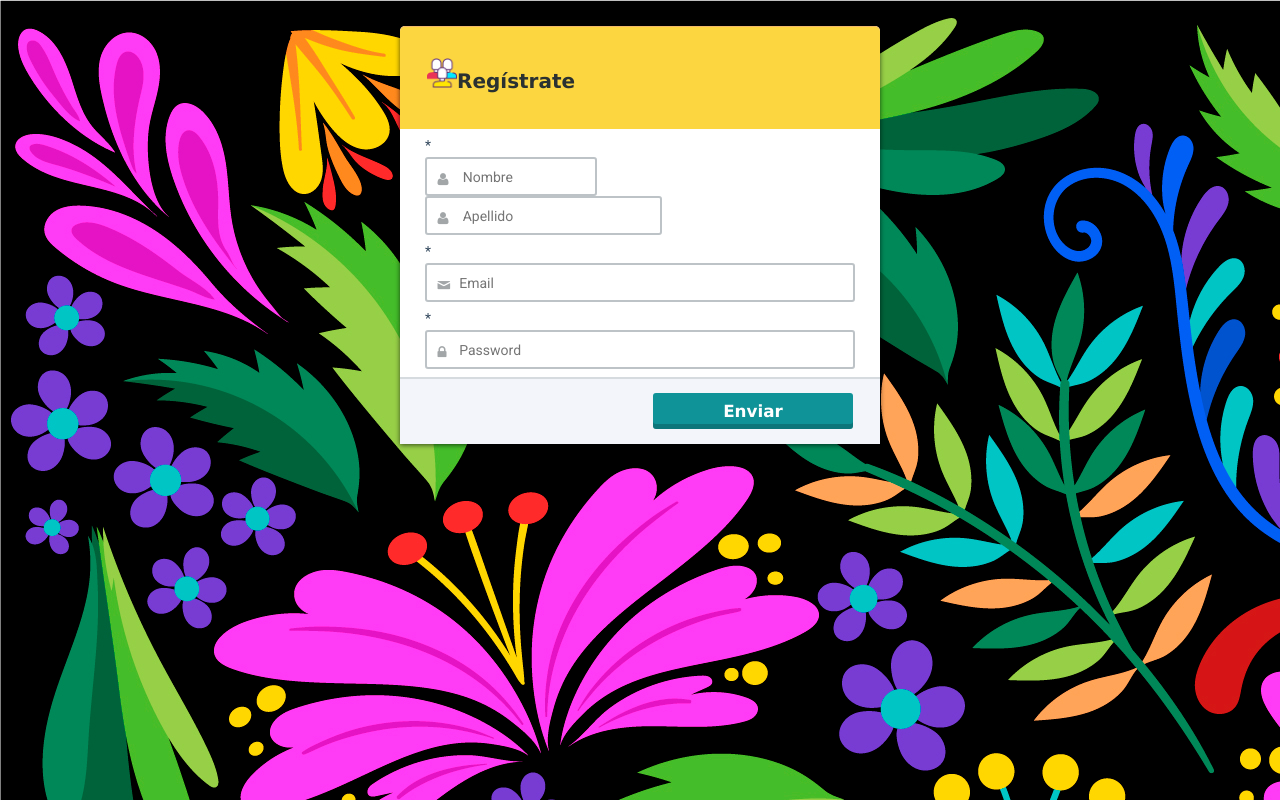
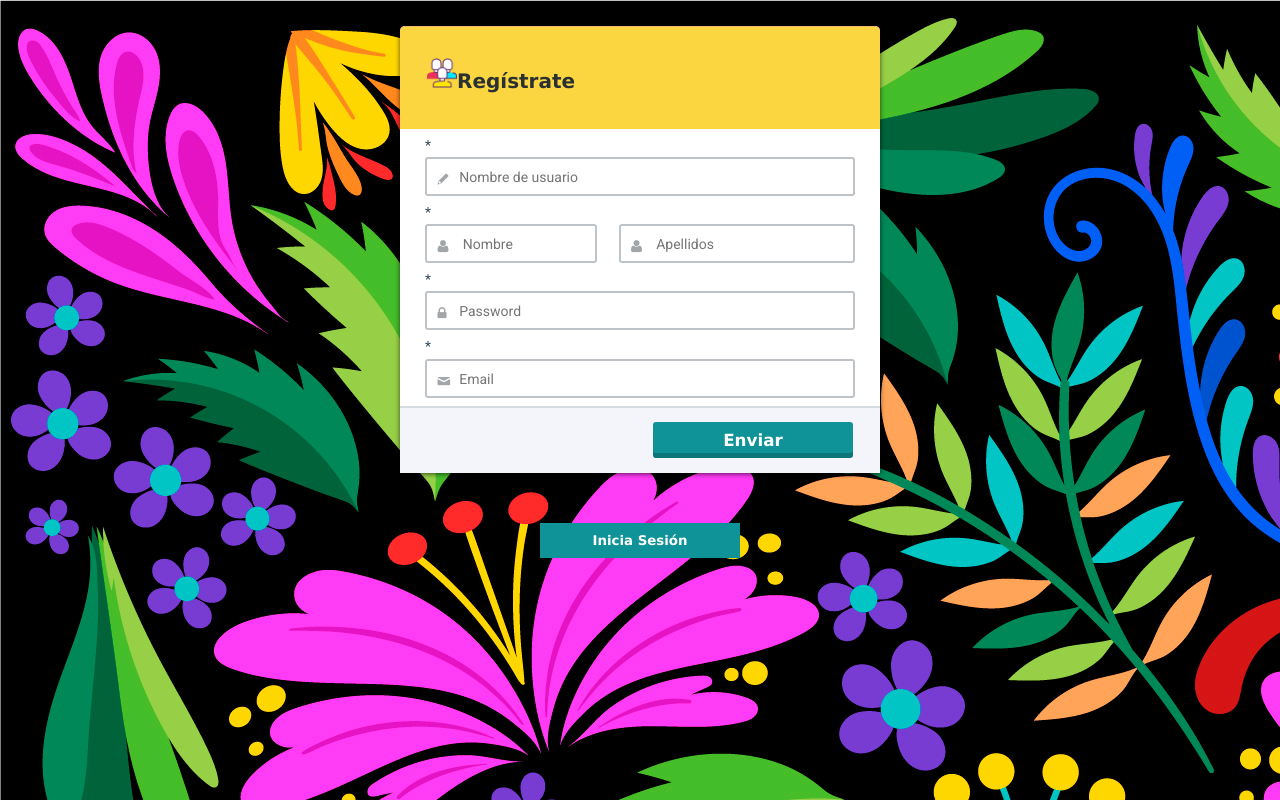
Before and after one commit to SistemasTecTlaxiaco/Oaxaqueando, a PHP site: the page made by Sign UP.php in a window 1280 px wide. Run offline with PHP 8.4, Linux system fonts and the light colour scheme; some libraries are stand-ins or nearby versions.

Commit message:
Actualizar registro

```diff
--- a/Sign UP.php
+++ b/Sign UP.php
@@ -14,40 +14,65 @@
 <script type="text/javascript" src="signup_files/formoid1/jquery.min.js"></script>
 
 <br>
+<?php
 
-<form action="<?php echo constant('URL');?>/nuevo/registrarUsuario" enctype="multipart/form-data" class="formoid-solid-orange" style="background-color:#ffffff;font-size:14px;font-family:'Roboto',Arial,Helvetica,sans-serif;color:#34495E;max-width:480px;min-width:150px" method="post"><div class="title"><h2><img src="iconos/009-team-1.png" width="30px" height="30px" >Regístrate</h2></div>
-	<div class="element-name">
-		<label class="title">
-			<span class="required">*</span>
-		</label>
-		<span class="nameFirst">
-			<input placeholder=" Nombre" type="text" size="8" name="name[first]" required="required"/>
-			<span class="icon-place"></span>
-		</span>
-		<span class="nameLast">
-			<input placeholder=" Apellido" type="text" size="14" name="name[last]" required="required"/>
-			<span class="icon-place"></span>
-		</span>
-	</div>
-	<div class="element-email">
-		<label class="title">
-			<span class="required">*</span>
-		</label><div class="item-cont">
-			<input class="large" type="email" name="email" value="" required="required" placeholder="Email"/>
-			<span class="icon-place"></span>
-		</div>
-	</div>
-	<div class="element-password">
-		<label class="title"><span class="required">*</span></label>
-		<div class="item-cont">
-			<input class="large" type="password" name="password" value="" required="required" placeholder="Password"/>
-			<span class="icon-place"></span>
-		</div>
-	</div>
-<div class="submit"><input type="submit" value="Enviar"/></div></form><p class="frmd"><a href="http://formoid.com/v29.php">web forms</a> Formoid.com 2.9</p><script type="text/javascript" src="signup_files/formoid1/formoid-solid-orange.js"></script>
-<!-- Stop Formoid form-->
+include('connect_db.php');
+session_start();
 
+if (isset($_POST['register'])) {
 
+    $username = $_POST['username'];
+	$nombre = $_POST['nombre'];
+	$apellidos = $_POST['apellidos'];
+	$email = $_POST['email'];
+	$password = $_POST['password'];
+    $password_hash = hash("sha256",$password);
+
+    $query = $connection->prepare("SELECT * FROM users WHERE EMAIL=:email");
+    $query->bindParam("email", $email, PDO::PARAM_STR);
+    $query->execute();
+
+    if ($query->rowCount() > 0) {
+        echo '<p class="error">The email address is already registered!</p>';
+    }
+
+    if ($query->rowCount() == 0) {
+        $query = $connection->prepare("INSERT INTO usuarios2(USERNAME,NOMBRE,APELLIDOS,EMAIL,PW) VALUES (:username,:nombre,:apellidos,:email,:password_hash)");
+		$query->bindParam("username", $username, PDO::PARAM_STR);
+		$query->bindParam("nombre", $nombre, PDO::PARAM_STR);
+		$query->bindParam("apellidos", $apellidos, PDO::PARAM_STR);
+		$query->bindParam("email", $email, PDO::PARAM_STR);
+        $query->bindParam("password_hash", $password_hash, PDO::PARAM_STR);
+
+        $result = $query->execute();
+
+        if ($result) {
+            echo '<p class="success">Your registration was successful!</p>';
+        } else {
+            echo '<p class="error">Something went wrong!</p>';
+        }
+    }
+}
+
+?>
+
+<form action="" enctype="multipart/form-data" class="formoid-solid-orange" style="background-color:#ffffff;font-size:14px;font-family:'Roboto',Arial,Helvetica,sans-serif;color:#34495E;max-width:480px;min-width:150px" method="POST"><div class="title"><h2><img src="iconos/009-team-1.png" width="30px" height="30px" >Regístrate</h2></div>
+
+	<div class="element-input"><label class="title"><span class="required">*</span></label><div class="item-cont"><input class="large" type="text" name="username" required="required" placeholder="Nombre de usuario"/><span class="icon-place"></span></div></div>
+	<div class="element-name"><label class="title"><span class="required">*</span></label><span class="nameFirst"><input placeholder=" Nombre" type="text" size="8" name="nombre" required="required"/><span class="icon-place"></span></span><span class="nameLast"><input placeholder=" Apellidos" type="text" size="14" name="apellidos" required="required"/><span class="icon-place"></span></span></div>
+	<div class="element-password"><label class="title"><span class="required">*</span></label><div class="item-cont"><input class="large" type="password" name="password" value="" required="required" placeholder="Password"/><span class="icon-place"></span></div></div>
+	<div class="element-email"><label class="title"><span class="required">*</span></label><div class="item-cont"><input class="large" type="email" name="email" value="" required="required" placeholder="Email"/><span class="icon-place"></span></div></div>
+	<div class="submit"><input type="submit" name='register' value="Enviar"/></div></form>
+
+	<!-- Stop Formoid form-->
+	<p><br>
+    <center><input type="button" style=" font-family: Verdana, Geneva, Tahoma, sans-serif;
+  font-weight: bold;
+  background-color:#0F9398;
+  color: #ffffff;
+  padding: 10px;
+  border: none;
+  width: 200px" onClick= "location.href='index.php';" value="Inicia Sesión"></center>
 
 </body>
 </html>
```
